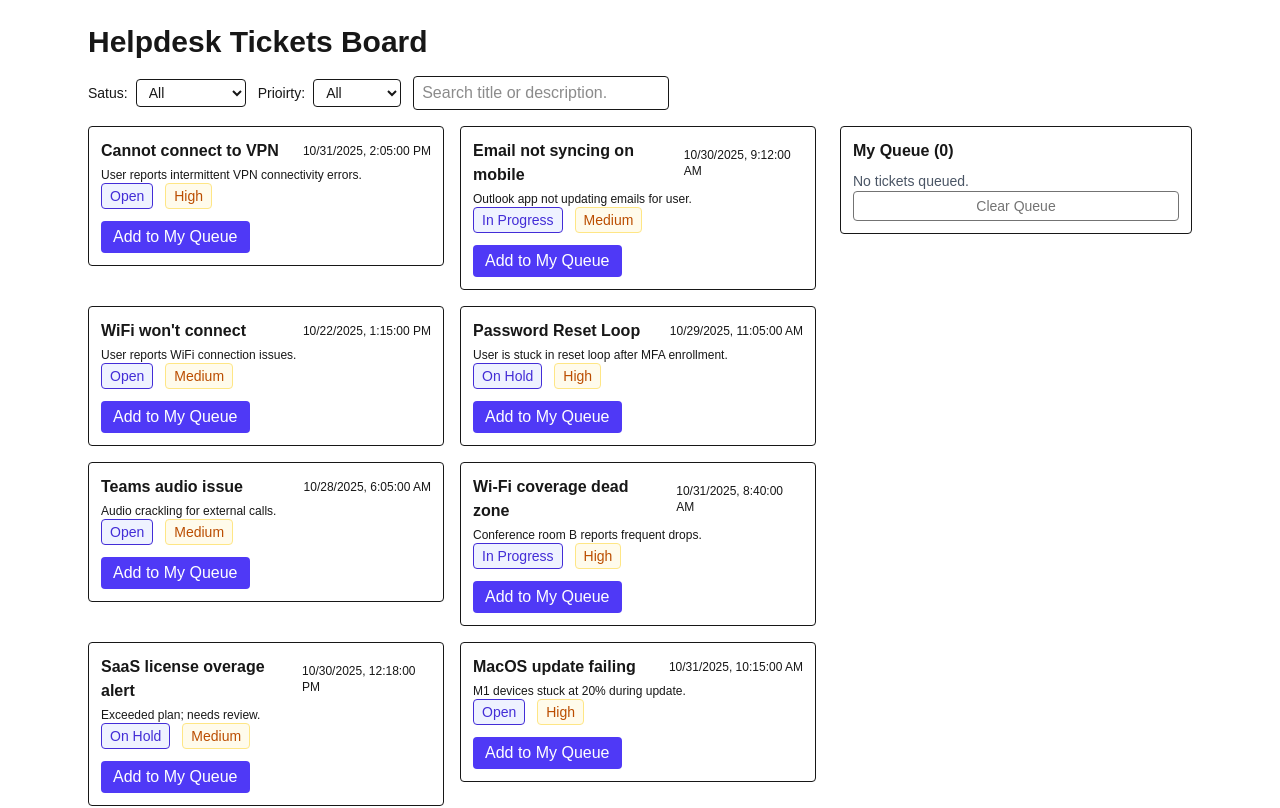
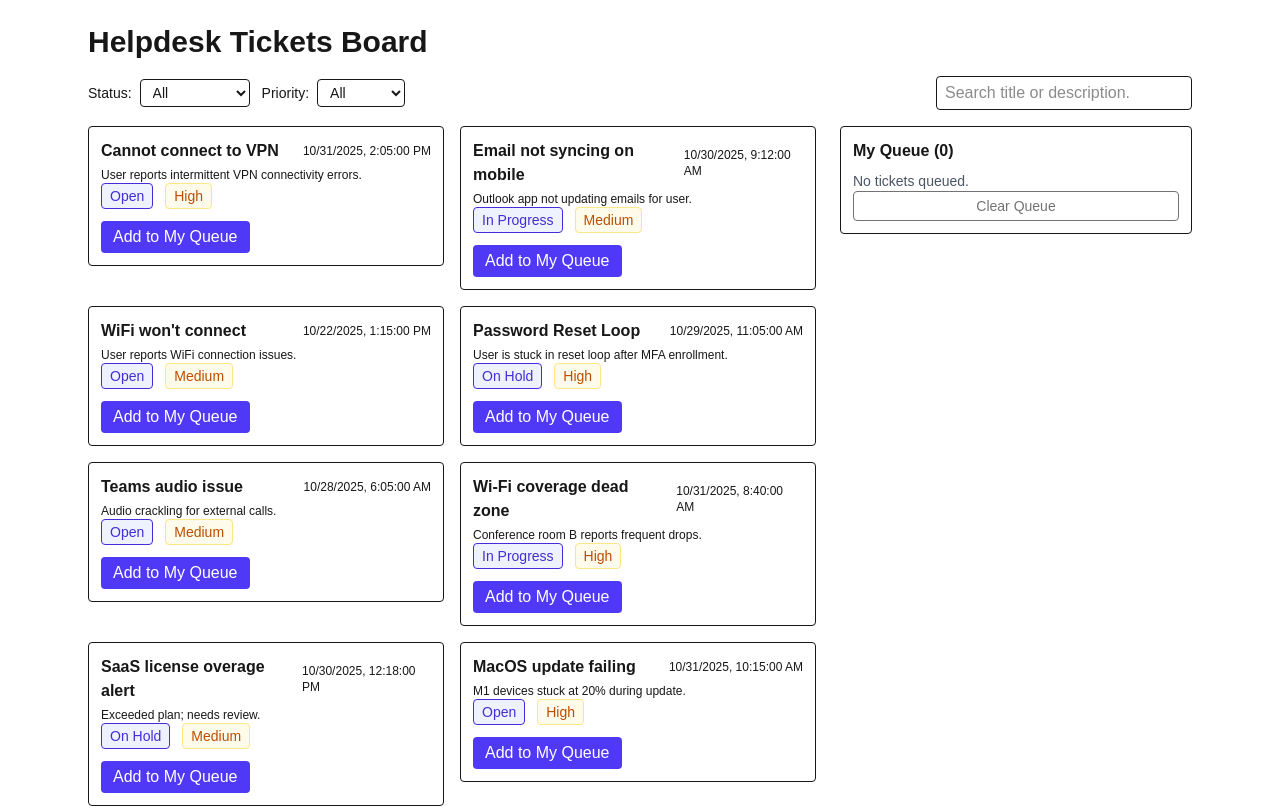
Before and after one commit to seancooper01/helpdesk-board, a Next.js app: page / in a window 1280 px wide. Shown: the top 808 px of the page. Built offline with nearby package versions, Linux system fonts and the light colour scheme.

Commit message:
final: polishes added

```diff
--- a/src/app/components/PriorityFilter.jsx
+++ b/src/app/components/PriorityFilter.jsx
@@ -4,13 +4,13 @@ export default function PriorityFilter({ value, onChange }) {
     const options = ['All', "Low", 'Medium', 'High', "Critical"];
     return (
         <label className='text-sm flex items-center gap-2'>
-            <span className='font-medium'>Prioirty:</span>
+            <span className='font-medium'>Priority:</span>
             <select
                 className='border rounded px-2 py-1'
                 value={value}
                 onChange={(e) => onChange(e.target.value)}
                 >
-                    {options.map(o => <option key={o} value={o}>{o}</option>)}
+                    {options.map(o => ( <option key={o} value={o}>{o}</option>))}
                 </select>
         </label>
     );
--- a/src/app/components/StatusFilter.jsx
+++ b/src/app/components/StatusFilter.jsx
@@ -4,13 +4,13 @@ export default function StatusFilter({ value, onChange }) {
     const options = ["All", "Open", "In Progress", "On Hold", "Resolved"];
     return (
         <label className='text-sm flex items-center gap-2'>
-            <span className='font-medium'>Satus:</span>
+            <span className='font-medium'>Status:</span>
             <select
                 className='border rounded px-2 py-1'
                 value={value}
                 onChange={(e) => onChange(e.target.value)}
                 >
-                    {options.map(o => <option key={o} value={o}>{o}</option>)}
+                    {options.map(o => ( <option key={o} value={o}>{o}</option>))}
                 </select>
         </label>
     );
--- a/src/app/components/board.jsx
+++ b/src/app/components/board.jsx
@@ -27,7 +27,7 @@ export default function Board() {
         let isActive = true;
         async function load() {
             try {
-                const res = await fetch('api/tickets');
+                const res = await fetch('/api/tickets');
                 const data = await res.json();
                 if (isActive) setTickets(data);
             } catch (err) {
@@ -69,7 +69,7 @@ export default function Board() {
             });
         }, 7000); //every 7 sec
         return () => clearInterval(interval);
-    }, [tickets.length]);
+    }, [tickets]);
 
     //Derive visible tickets from filters + search
     const visibleTickets = useMemo(() => {
@@ -88,7 +88,7 @@ export default function Board() {
           setQueue(prev => {
       const { [id]: _, ...rest } = prev;
       return rest;
-        })
+        });
         const clearQueue = () => setQueue({});
 
     if (loading) return <StatusMessage type='loading' message='Loading tickets...' />;
@@ -96,16 +96,16 @@ export default function Board() {
 
     return (
         <section className='grid gap-4'>
-            <div className='flex flex-col sm:flex-row gap-3 sm:items-center sm:justidy-between'>
+            <div className='flex flex-col sm:flex-row gap-3 sm:items-center sm:justify-between'>
                 <div className='flex flex-wrap gap-3'>
-                    <StatusFilter value={search} onChange={setStatus} />
+                    <StatusFilter value={status} onChange={setStatus} />
                     <PriorityFilter value={priority} onChange={setPriority} />
                 </div>
                 <SearchBox value={search} onChange={setSearch} />
             </div>
 
             {visibleTickets.length === 0 ? (
-                <StatusMessage type='info' message='No tickets match your filters.' />
+                <StatusMessage type='empty' message='No tickets match your filters.' />
             ) : (
                 <div className='grid grid-cols-1 lg:grid-cols-3 gap-6'>
                     <div className='lg:col-span-2'>
```
